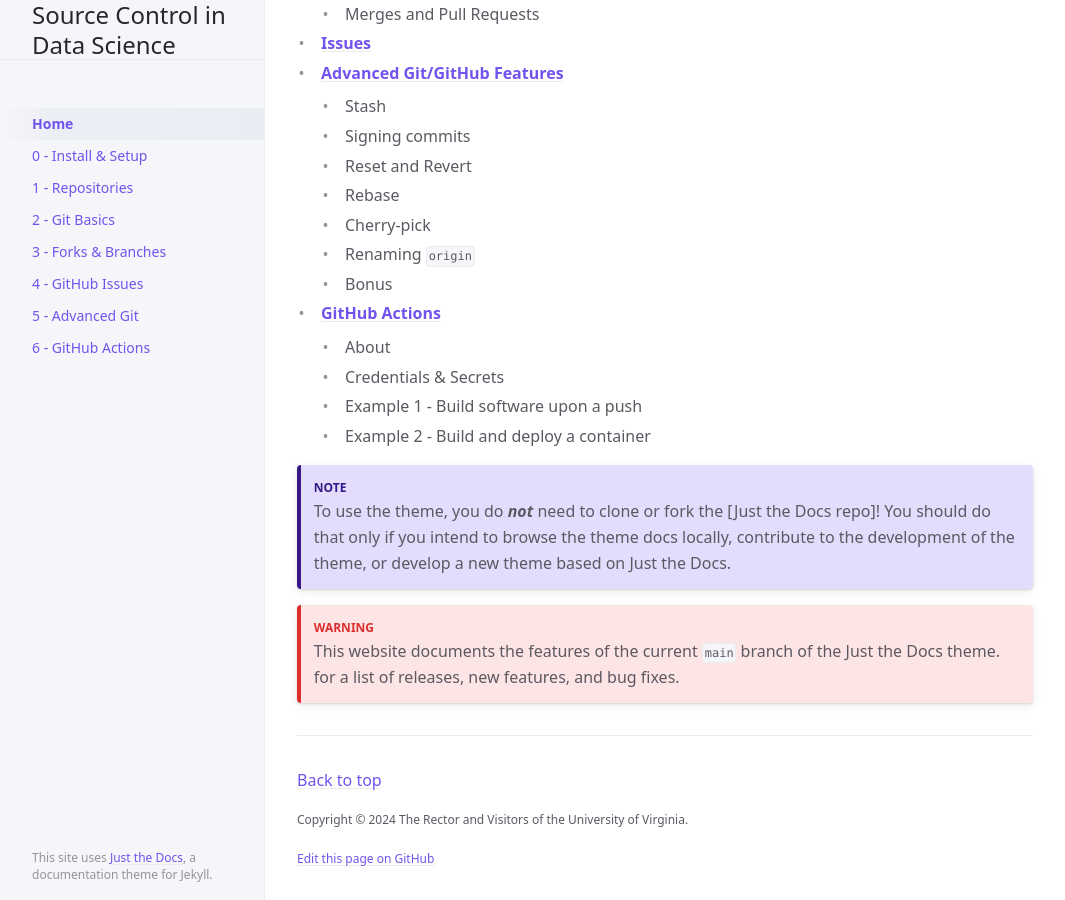
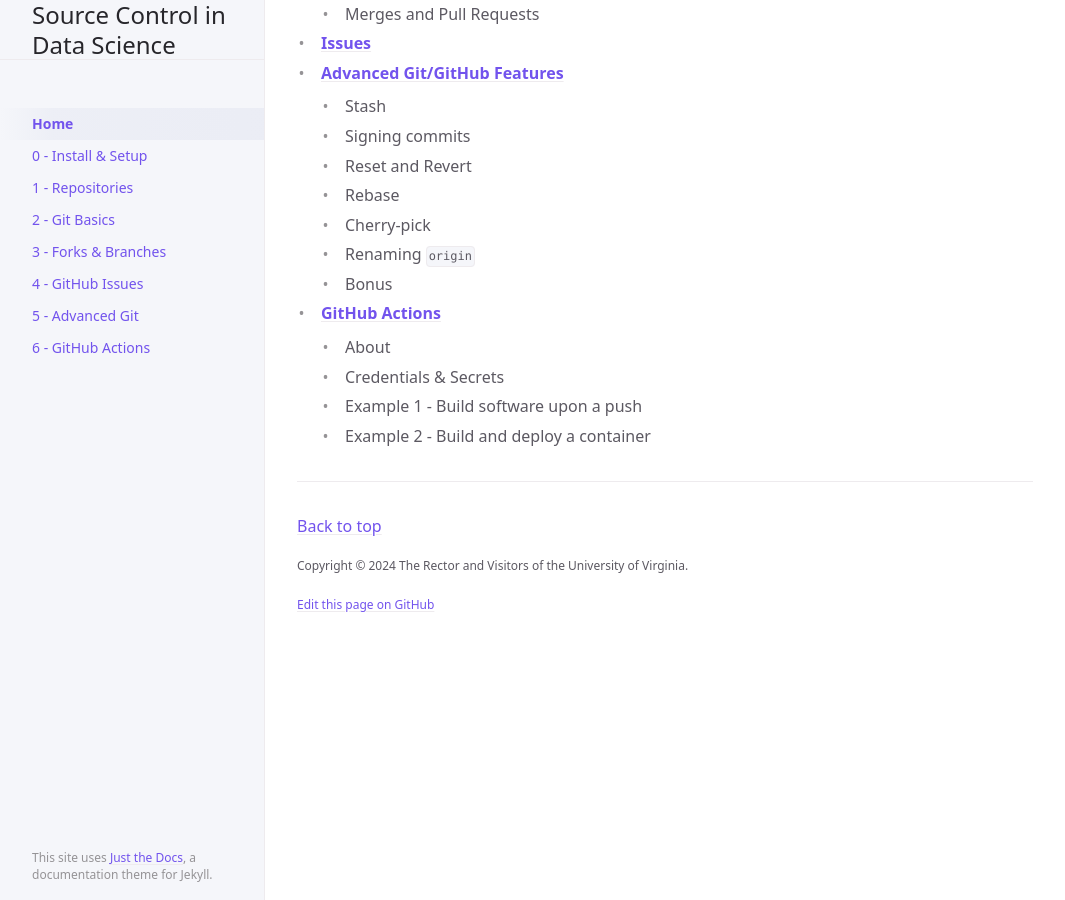
Before and after one commit to UVADS/git-basics, a Jekyll site: the page built from index.md, in a window 1280 px wide and 900 px high, scrolled down 1580 px. Shown: the whole window, without its empty margins (107-1172 px from the left). Built offline with Jekyll 4.4.1, drawn with Linux system fonts in a browser that asks for light colours; cached includes are drawn as plain includes; some of the changed text lies outside the part shown.

Commit message:
Saving the warning and note tags

```diff
--- a/index.md
+++ b/index.md
@@ -67,10 +67,3 @@ All of which is to say: Code is fundamental to our work, and it would be both ri
   - Credentials & Secrets
   - Example 1 - Build software upon a push
   - Example 2 - Build and deploy a container
-
-
-{: .note }
-To use the theme, you do ***not*** need to clone or fork the [Just the Docs repo]! You should do that only if you intend to browse the theme docs locally, contribute to the development of the theme, or develop a new theme based on Just the Docs.
-
-{: .warning }
-> This website documents the features of the current `main` branch of the Just the Docs theme. for a list of releases, new features, and bug fixes.
```
Also changed, not shown: other parts of index.md (+1 -1 lines), docs/setup.md (+6 -0 lines).
